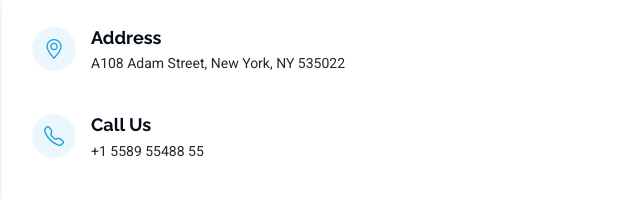
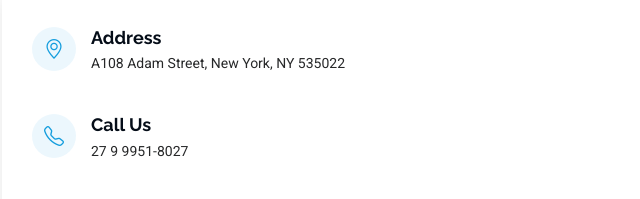
Before and after one commit to 8runoandrad3/portif-lio, a plain HTML site: page index.html in a window 1280 px wide. Shown: the part 5069-5268 px from the top of the page, 310-950 px from the left. Drawn offline with Linux system fonts and the light colour scheme.

Commit message:
Correção de número de telefone

```diff
--- a/index.html
+++ b/index.html
@@ -534,7 +534,7 @@
                 <i class="bi bi-telephone flex-shrink-0"></i>
                 <div>
                   <h3>Call Us</h3>
-                  <p>+1 5589 55488 55</p>
+                  <p>27 9 9951-8027</p>
                 </div>
               </div><!-- End Info Item -->
 
```
